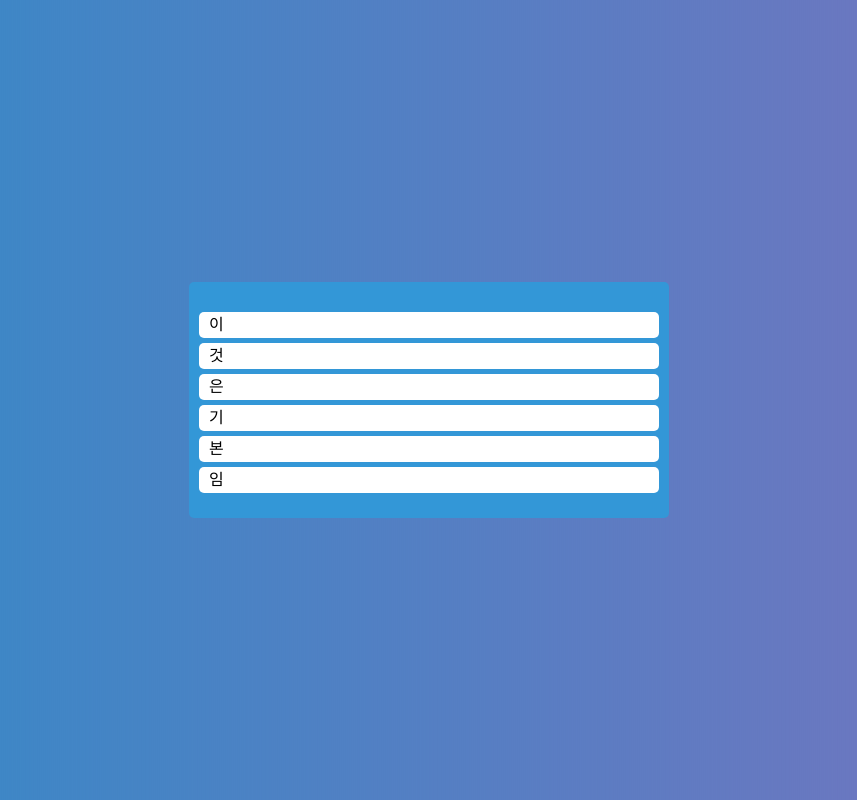
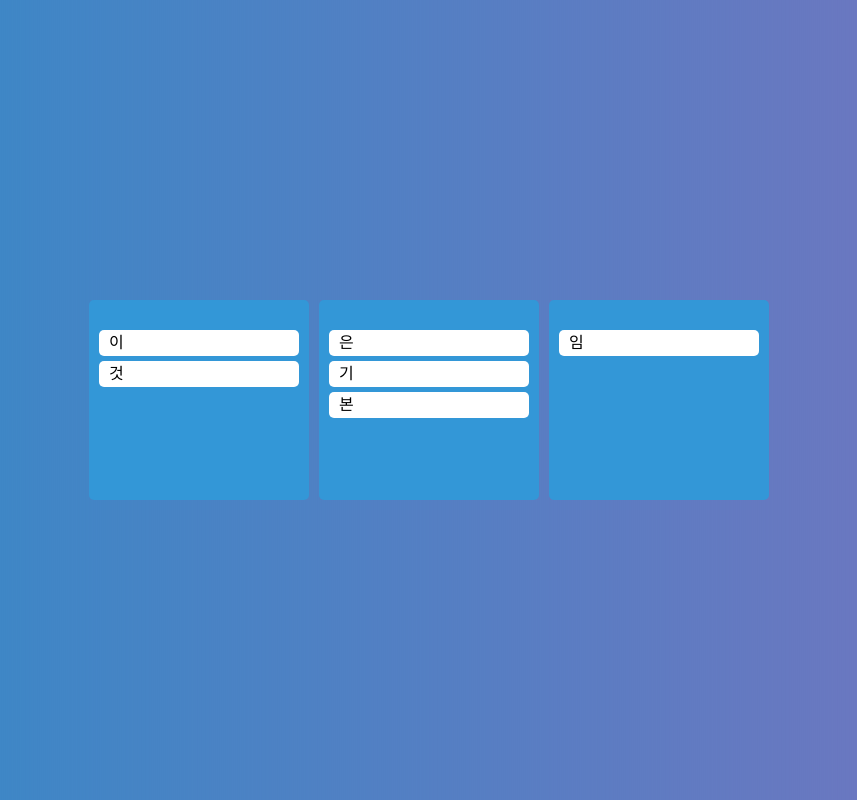
Before and after one commit to JHKIMS/Recap-Trello, a React (Create React App) app: page / in a window 1280 px wide. Shown: the whole page, without its empty margins (211-1068 px from the left). Built offline with nearby package versions, Linux system fonts and the light colour scheme.

Commit message:
Trello: 멀티보드 만들기

```diff
--- a/src/App.tsx
+++ b/src/App.tsx
@@ -1,12 +1,18 @@
-import { DragDropContext, Droppable, Draggable, DropResult } from "react-beautiful-dnd";
+import {
+  DragDropContext,
+  Droppable,
+  Draggable,
+  DropResult,
+} from "react-beautiful-dnd";
 import { useRecoilState } from "recoil";
 import { styled } from "styled-components";
 import { toDoState } from "./atoms";
 import DraggableCard from "./Components/DragabbleCard";
+import Board from "./Components/Board";
 
 const Wrapper = styled.div`
   display: flex;
-  max-width: 480px;
+  max-width: 680px;
   width: 100%;
   margin: 0 auto;
   justify-content: center;
@@ -16,41 +22,28 @@
 const Boards = styled.div`
   display: grid;
   width: 100%;
-  grid-template-columns: repeat(1, 3fr);
-`;
-const Board = styled.div`
-  padding: 20px 10px;
-  padding-top: 30px;
-  border-radius: 5px;
-  min-height: 200px;
-  background-color: ${(props) => props.theme.boardColor};
+  gap: 10px;
+  grid-template-columns: repeat(3, 1fr);
 `;
 
 function App() {
   const [toDos, setToDos] = useRecoilState(toDoState);
-  const onDragEnd = ({draggableId, destination, source}: DropResult) => {
-    if(!destination) return;
-    setToDos(oldToDos=>{
+  const onDragEnd = ({ draggableId, destination, source }: DropResult) => {
+    if (!destination) return;
+/*     setToDos((oldToDos) => {
       const copyToDos = [...oldToDos];
       copyToDos.splice(source.index, 1);
       copyToDos.splice(destination?.index, 0, draggableId);
       return copyToDos;
-    });
+    }); */
   };
   return (
     <DragDropContext onDragEnd={onDragEnd}>
       <Wrapper>
         <Boards>
-          <Droppable droppableId="one">
-            {(magic) => (
-              <Board ref={magic.innerRef} {...magic.droppableProps}>
-                {toDos.map((toDo, index) => (
-                  <DraggableCard key={toDo} toDo={toDo} index={index}/>
-                ))}
-                {magic.placeholder}
-              </Board>
-            )}
-          </Droppable>
+          {Object.keys(toDos).map((boardId) => (
+            <Board boardId={boardId} key={boardId} toDos={toDos[boardId]} />
+          ))}
         </Boards>
       </Wrapper>
     </DragDropContext>
--- /dev/null
+++ b/src/Components/Board.tsx
@@ -0,0 +1,31 @@
+import { Droppable } from "react-beautiful-dnd";
+import DragabbleCard from "./DragabbleCard";
+import { styled } from "styled-components";
+
+const Wrapper = styled.div`
+  padding: 20px 10px;
+  padding-top: 30px;
+  border-radius: 5px;
+  min-height: 200px;
+  background-color: ${(props) => props.theme.boardColor};
+`;
+interface IBoardProps{
+    toDos: string[];
+    boardId: string;
+}
+function Board({ toDos, boardId}:IBoardProps) {
+  return (
+    <Droppable droppableId={boardId}>
+      {(magic) => (
+        <Wrapper ref={magic.innerRef} {...magic.droppableProps}>
+          {toDos.map((toDo, index) => (
+            <DragabbleCard key={toDo} toDo={toDo} index={index} />
+          ))}
+          {magic.placeholder}
+        </Wrapper>
+      )}
+    </Droppable>
+  );
+}
+
+export default Board;
--- a/src/Components/DragabbleCard.tsx
+++ b/src/Components/DragabbleCard.tsx
@@ -14,7 +14,6 @@
 }
 
 function DraggableCard({toDo, index}:IDraggableCardProps) {
-    console.log(toDo, "has been rendered");
   return (
     <Draggable key={toDo} draggableId={toDo} index={index}>
       {(magic) => (
--- a/src/atoms.tsx
+++ b/src/atoms.tsx
@@ -1,6 +1,14 @@
 import {atom, selector} from "recoil";
 
-export const toDoState = atom({
+interface IToDoState{
+    [key:string] : string[];
+}
+
+export const toDoState = atom<IToDoState>({
     key:"toDo",
-    default:["이", "것", "은", "기", "본", "임"],
+    default:{
+        to_do: ["이","것"],
+        doing: ["은","기","본"],
+        done: ["임"],
+    },
 })
```
